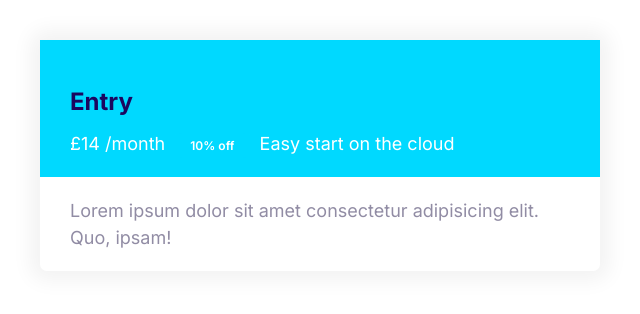
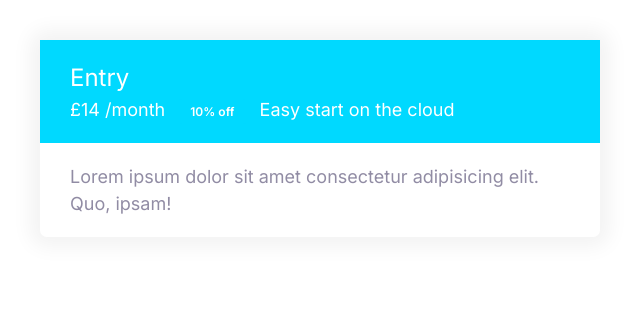
Before and after one commit to KristianPeterZwart/ULTIMATEHTML5CSS3PART3, a plain HTML site: page index.html in a window 1280 px wide. Shown: the whole page, without its empty margins (0-640 px from the left). Drawn offline with Linux system fonts and the light colour scheme.

Commit message:
Update styles.css

```diff
--- a/css/styles.css
+++ b/css/styles.css
@@ -303,3 +303,11 @@ a {
   background: var(--color-secondary);
   color: #fff;
 }
+
+/* Plans */
+.plan__name {
+  color: #fff;
+  margin: 0;
+  font-weight: 500;
+  font-size: 2.4rem;
+}
```
